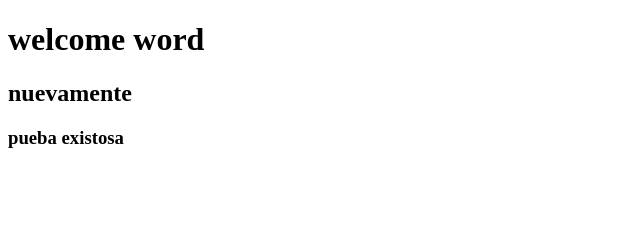
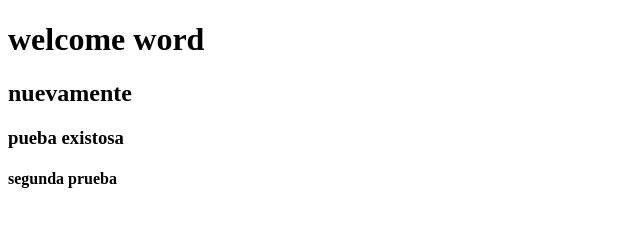
Before and after one commit to Aq2611/cursofullstack, a plain HTML site: page index.html in a window 1280 px wide. Shown: the whole page, without its empty margins (0-640 px from the left). Drawn offline with Linux system fonts and the light colour scheme.

Commit message:
mesnaje de prueba

```diff
--- a/index.html
+++ b/index.html
@@ -9,5 +9,6 @@
     <h1>welcome word</h1>
     <h2>nuevamente</h2>
     <h3>pueba existosa</h3>
+    <h4>segunda prueba</h4>
 </body>
 </html>
```
